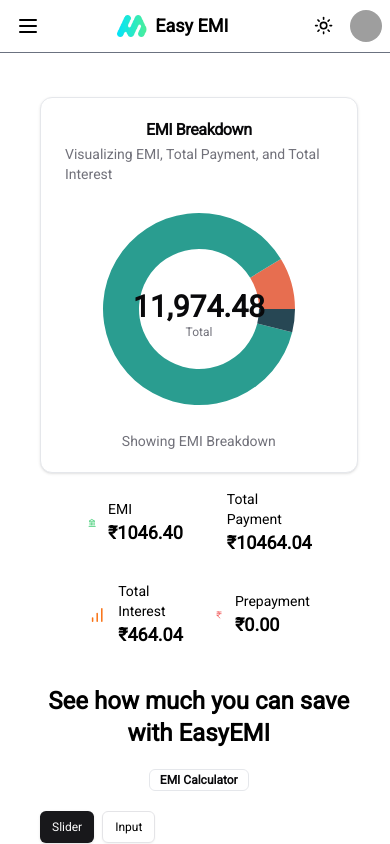
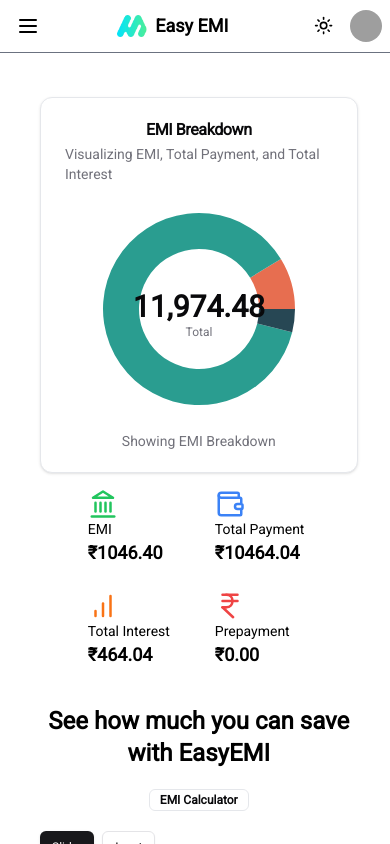
Before and after one commit to StarDust130/EasyEMI, a Next.js app: page /emi-calculator in a window 390 px wide. Built offline with nearby package versions, Linux system fonts and the light colour scheme; grey boxes are pictures that could not be loaded; what pdfmake would draw is missing.

Commit message:
Refactor Chart component to improve UI and add prepayment option

```diff
--- a/src/components/elements/Chart.tsx
+++ b/src/components/elements/Chart.tsx
@@ -62,7 +62,7 @@
 
   return (
     <div className="flex justify-start  items-center flex-col h-full">
-      <Card className="flex flex-col">
+      <Card className="flex flex-col w-full md:w-[80%]">
         <CardHeader className="items-center pb-0">
           <CardTitle>EMI Breakdown</CardTitle>
           <CardDescription>
@@ -129,36 +129,42 @@
       </Card>
 
       <div className="md:p-6 p-4 rounded-lg w-[80%] grid grid-cols-2 gap-x-8 gap-y-6">
-        <div className="flex items-center">
+        <div className="flex items-center flex-wrap">
           <Landmark size={30} className="text-green-500 mr-3" />
           <div>
             <h3 className="text-sm font-medium">EMI</h3>
-            <p className="text-lg font-bold">₹{emi.toFixed(2)}</p>
+            <p className="text-lg font-bold break-all">₹{emi.toFixed(2)}</p>
           </div>
         </div>
 
-        <div className="flex items-center">
+        <div className="flex items-center flex-wrap">
           <Wallet size={30} className="text-blue-500 mr-3" />
           <div>
             <h3 className="text-sm font-medium">Total Payment</h3>
-            <p className="text-lg font-bold">₹{totalPayment.toFixed(2)}</p>
+            <p className="text-lg font-bold break-all">
+              ₹{totalPayment.toFixed(2)}
+            </p>
           </div>
         </div>
 
-        <div className="flex items-center">
+        <div className="flex items-center flex-wrap">
           <BarChart size={30} className="text-orange-500 mr-3" />
           <div>
             <h3 className="text-sm font-medium">Total Interest</h3>
-            <p className="text-lg font-bold">₹{totalInterest.toFixed(2)}</p>
+            <p className="text-lg font-bold break-all">
+              ₹{totalInterest.toFixed(2)}
+            </p>
           </div>
         </div>
 
         {prepayment !== undefined && (
-          <div className="flex items-center">
+          <div className="flex items-center flex-wrap">
             <IndianRupee size={30} className="text-red-500 mr-3" />
             <div>
               <h3 className="text-sm font-medium">Prepayment</h3>
-              <p className="text-lg font-bold">₹{prepayment.toFixed(2)}</p>
+              <p className="text-lg font-bold break-all">
+                ₹{prepayment.toFixed(2)}
+              </p>
             </div>
           </div>
         )}
```
